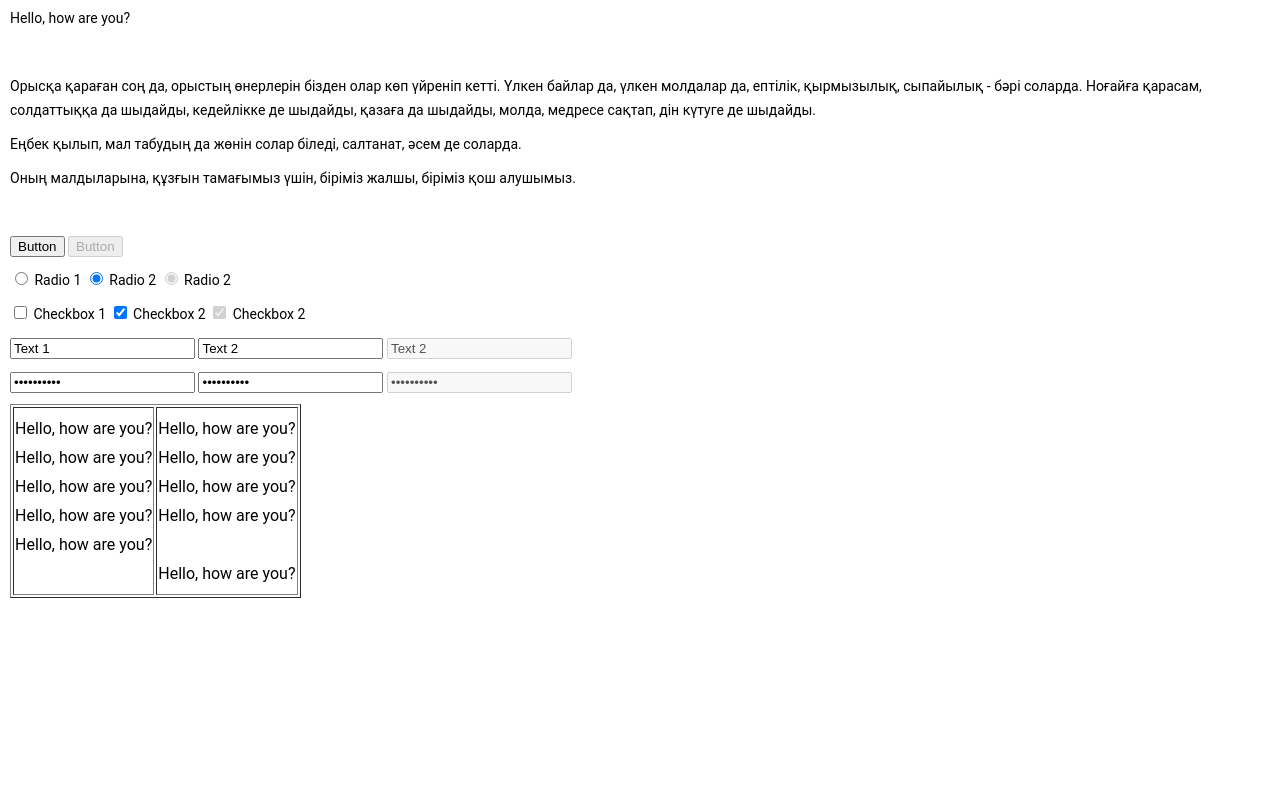
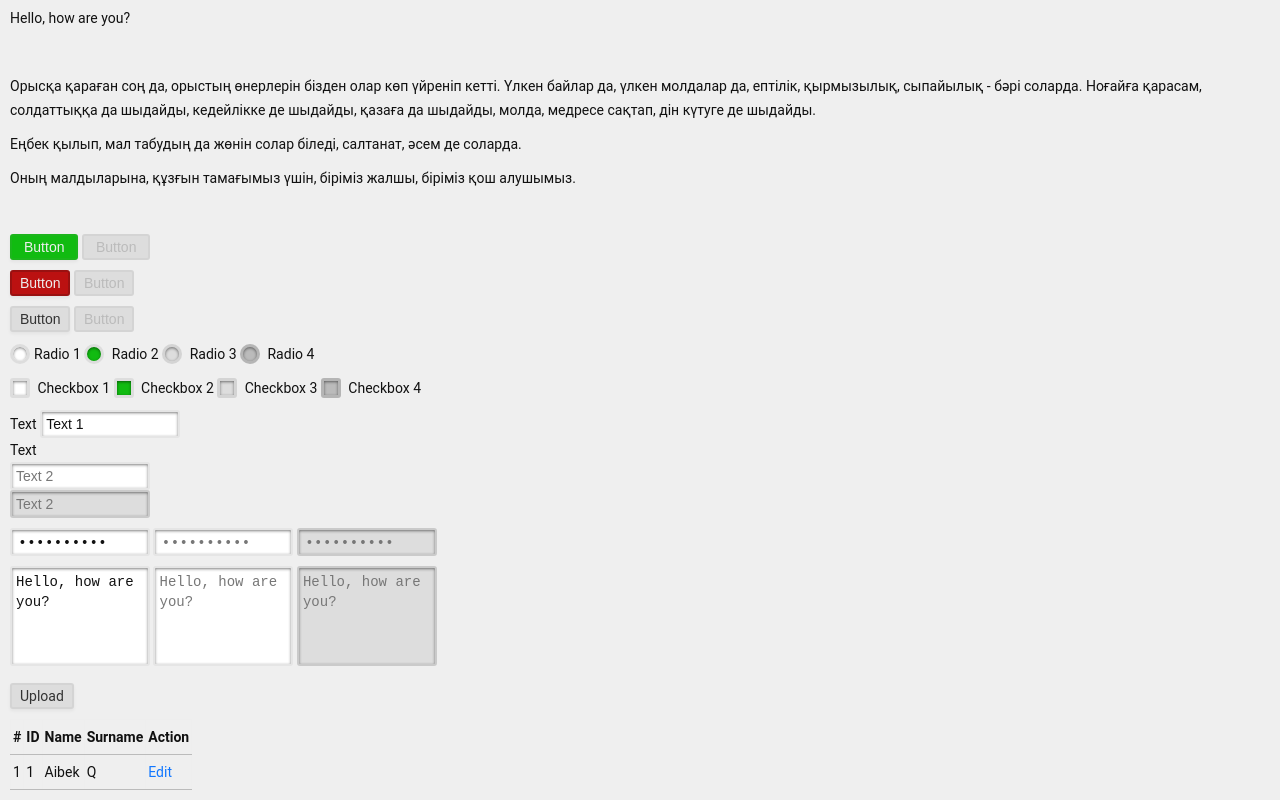
Before and after one commit to Max95Cohen/A, a website: page index.html in a window 1280 px wide. Shown: the part 888-1688 px from the top of the page. Before the commit the page ends 1496 px from the top, so only its background shows below. Drawn offline with Linux system fonts and the light colour scheme.

Commit message:
add, update files.

```diff
--- a/index.html
+++ b/index.html
@@ -1,18 +1,22 @@
+<meta charset="utf-8">
 <link href="/dist/app.css" rel="stylesheet" type="text/css">
 
 <body>
 
 <h1>Hello, how are you?</h1>
-<p>Мен бала күнімде естуші едім, біздің қазақ сартты көрсе, күлуші еді «енеңді ұрайын, кең қолтық, шүлдіреген тәжік, Арқадан үй төбесіне саламын деп, қамыс артқан, бұтадан қорыққан, көз көргенде «әке-үке» десіп, шығып кетсе, қызын боқтасқан, «сарт-сұрт деген осы» деп.</p>
+<p>Мен бала күнімде естуші едім, біздің қазақ сартты көрсе, күлуші еді «енеңді ұрайын, кең қолтық, шүлдіреген тәжік, Арқадан үй төбесіне саламын деп, қамыс артқан, бұтадан қорыққан, көз көргенде
+    «әке-үке» десіп, шығып кетсе, қызын боқтасқан, «сарт-сұрт деген осы» деп.</p>
 
 <h2>Hello, how are you?</h2>
-<p>Ноғайды көрсе, оны да боқтап күлуші еді: «түйеден қорыққан ноғай, атқа мінсе - шаршап, жаяу жүрсе - демін алады, ноғай дегенше, ноқай десеңші, түкке ыңғайы келмейді, солдат ноғай, қашқын ноғай, башалшік ноғай» деп.</p>
+<p>Ноғайды көрсе, оны да боқтап күлуші еді: «түйеден қорыққан ноғай, атқа мінсе - шаршап, жаяу жүрсе - демін алады, ноғай дегенше, ноқай десеңші, түкке ыңғайы келмейді, солдат ноғай, қашқын ноғай,
+    башалшік ноғай» деп.</p>
 
 <h3>Hello, how are you?</h3>
 <p>Орысқа да күлуші еді: «ауылды көрсе шапқан, жаман сасыр бас орыс» Орыс ойына келгенін қылады деген... не айтса соған нанады, «ұзын құлақты тауып бар депті» деп.</p>
 
 <h4>Hello, how are you?</h4>
-<p>Сонда мен ойлаушы едім: ей, құдай-ай, бізден басқа халықтың бәрі антұрған, жаман келеді екен, ең тәуір халық біз екенбіз деп, әлгі айтылмыш сөздерді бір үлкен қызық көріп, қуанып күлуші едім Енді қарап тұрсам, сарттың екпеген егіні жоқ, шығармаған жемісі жоқ, саудагерінің жүрмеген жері жоқ, қылмаған шеберлігі жоқ.</p>
+<p>Сонда мен ойлаушы едім: ей, құдай-ай, бізден басқа халықтың бәрі антұрған, жаман келеді екен, ең тәуір халық біз екенбіз деп, әлгі айтылмыш сөздерді бір үлкен қызық көріп, қуанып күлуші едім Енді
+    қарап тұрсам, сарттың екпеген егіні жоқ, шығармаған жемісі жоқ, саудагерінің жүрмеген жері жоқ, қылмаған шеберлігі жоқ.</p>
 
 <h5>Hello, how are you?</h5>
 <p>Өзіменен өзі әуре болып, біріменен бірі ешбір шаһары жауласпайды! Орысқа қарамай тұрғанда қазақтың өлісінің ахиреттігін, тірісінің киімін сол жеткізіп тұрды.</p>
@@ -42,7 +46,8 @@
 
 <br>
 
-<p>Орысқа қараған соң да, орыстың өнерлерін бізден олар көп үйреніп кетті. Үлкен байлар да, үлкен молдалар да, ептілік, қырмызылық, сыпайылық - бәрі соларда. Ноғайға қарасам, солдаттыққа да шыдайды, кедейлікке де шыдайды, қазаға да шыдайды, молда, медресе сақтап, дін күтуге де шыдайды.</p>
+<p>Орысқа қараған соң да, орыстың өнерлерін бізден олар көп үйреніп кетті. Үлкен байлар да, үлкен молдалар да, ептілік, қырмызылық, сыпайылық - бәрі соларда. Ноғайға қарасам, солдаттыққа да шыдайды,
+    кедейлікке де шыдайды, қазаға да шыдайды, молда, медресе сақтап, дін күтуге де шыдайды.</p>
 <p>Еңбек қылып, мал табудың да жөнін солар біледі, салтанат, әсем де соларда.</p>
 <p>Оның малдыларына, құзғын тамағымыз үшін, біріміз жалшы, біріміз қош алушымыз.</p>
 
@@ -52,11 +57,18 @@
     <button>Button</button>
     <button disabled>Button</button>
 </p>
-
+<p>
+    <button class="exit">Button</button>
+    <button class="exit" disabled>Button</button>
+</p>
+<p>
+    <button class="grey">Button</button>
+    <button class="grey" disabled>Button</button>
+</p>
 
 <p>
     <label>
-        <input name="radio" type="radio" value="1"> Radio 1
+        <input name="radio" type="radio" value="1"><span>Radio 1</span>
     </label>
 
     <label>
@@ -64,7 +76,11 @@
     </label>
 
     <label>
-        <input checked disabled name="radio_" type="radio" value="3"> Radio 2
+        <input disabled name="radio_" type="radio" value="3"> Radio 3
+    </label>
+
+    <label>
+        <input checked disabled name="radio_" type="radio" value="3"> Radio 4
     </label>
 </p>
 
@@ -78,56 +94,90 @@
     </label>
 
     <label>
-        <input checked disabled name="checkbox" type="checkbox" value="3"> Checkbox 2
+        <input disabled name="checkbox" type="checkbox" value="3"> Checkbox 3
+    </label>
+
+    <label>
+        <input checked disabled name="checkbox" type="checkbox" value="3"> Checkbox 4
     </label>
 </p>
 
 <p>
     <label>
-        <input name="checkbox" type="text" value="Text 1">
+        <span class="text">Text</span>
+        <input name="text" type="text" value="Text 1">
     </label>
 
+    <br>
+
     <label>
-        <input name="checkbox" type="text" value="Text 2">
+        <span class="text">Text</span>
+        <br>
+        <input readonly name="text" type="text" value="Text 2">
     </label>
 
+    <br>
+
     <label>
-        <input disabled name="checkbox" type="text" value="Text 2">
+        <input disabled name="text" type="text" value="Text 2">
     </label>
 </p>
 
 <p>
     <label>
-        <input name="checkbox" type="password" value="Password 1">
+        <input name="password" type="password" value="Password 1">
     </label>
 
     <label>
-        <input name="checkbox" type="password" value="Password 2">
+        <input readonly name="password" type="password" value="Password 2">
     </label>
 
     <label>
-        <input disabled name="checkbox" type="password" value="Password 2">
+        <input disabled name="password" type="password" value="Password 2">
     </label>
 </p>
 
+<p>
+    <label>
+        <textarea name="textarea">Hello, how are you?</textarea>
+    </label>
+
+    <label>
+        <textarea readonly name="textarea">Hello, how are you?</textarea>
+    </label>
+
+    <label>
+        <textarea disabled name="textarea">Hello, how are you?</textarea>
+    </label>
+</p>
+
+<p>
+    <label class="button" for="file" tabindex="0">Upload</label>
+    <b id="selected"></b>
+</p>
+
+<input accept="image/gif,image/jpeg,image/png" id="file" name="file" type="file" tabindex="-1">
+
 <table border="1">
+    <thead>
+    <tr>
+        <th>#</th>
+        <th>ID</th>
+        <th>Name</th>
+        <th>Surname</th>
+        <th>Action</th>
+    </tr>
+    </thead>
+
     <tbody>
-        <tr>
-            <td>
-                <p>Hello, how are you?</p>
-                <p>Hello, how are you?</p>
-                <p>Hello, how are you?</p>
-                <p>Hello, how are you?</p>
-                <p>Hello, how are you?</p>
-            </td>
-            <td>
-                <p>Hello, how are you?</p>
-                <p>Hello, how are you?</p>
-                <p>Hello, how are you?</p>
-                <p>Hello, how are you?</p>
-                <br>
-                <p>Hello, how are you?</p>
-            </td>
-        </tr>
+    <tr>
+        <td>1</td>
+        <td>1</td>
+        <td>Aibek</td>
+        <td>Q</td>
+        <td>
+            <a href="#">Edit</a>
+        </td>
+    </tr>
     </tbody>
 </table>
--- /dev/null
+++ b/source/_colorVariables.scss
@@ -0,0 +1,25 @@
+$colorWhite: #fff;
+$colorWhiteGrey: #eee;
+$colorWhiteDark: #ddd;
+
+$colorGrey: #777;
+$colorGreyDark: #333;
+$colorGreyWhite: #bbb;
+
+$colorGreen: #1b1;
+$colorGreenDark: #191;
+
+$colorBlue: #19f;
+$colorBlue2: #17d;
+$colorBlue3: #15b;
+
+$colorRedWhite: #d11;
+$colorRed: #b11;
+$colorRedDark: #911;
+
+$colorYellow: #fe1;
+$colorYellowDark: #dc1;
+
+$colorBackground: #efefef;
+$colorText: #111;
+$colorLink: #17f;
--- /dev/null
+++ b/source/_div.scss
@@ -0,0 +1,30 @@
+@import 'variables';
+
+div {
+  &#first,
+  &#background,
+  &#preload {
+    height: 100%;
+    left: 0;
+    position: fixed;
+    top: 0;
+    width: 100%;
+  }
+
+  &#first {
+    background: $colorWhite;
+    z-index: 99999;
+  }
+
+  &#background {
+    background: rgba(0, 0, 0, $opacity);
+    z-index: 999;
+  }
+
+  &#preload {
+    height: 0;
+    bottom: 0;
+    visibility: hidden;
+    width: 0;
+  }
+}
--- /dev/null
+++ b/source/_fonts.scss
@@ -0,0 +1,5 @@
+@font-face {
+  font-family: RR;
+  src: url('/fonts/robotoRegular.woff2') format('woff2'),
+  url('/fonts/robotoRegular.woff') format('woff');
+}
--- a/source/_forms.scss
+++ b/source/_forms.scss
@@ -1,11 +1,218 @@
+@import "variables";
+
+$borderColorButtonRGBA: rgba(127, 127, 127, .1);
+$borderColorTextRGBA: rgba(127, 127, 127, .2);
+
+$borderRadius: 3px;
+$borderWidth: 2px;
+
+$boxShadowButton: 0 2px 3px rgba(127, 127, 127, .1);
+$boxShadowText: 0 1px 3px rgba(0, 0, 0, .5);
+
 $size: 20px;
 
-/*input[type="radio"] {
+input[type="checkbox"],
+input[type="radio"] {
   -webkit-appearance: none;
 
   background: $colorWhite;
-  border: 4px solid $colorGreen;
+  border: $borderRadius solid $colorWhiteDark;
+  box-shadow: inset $boxShadowText;
+  box-sizing: border-box;
+  height: $size;
+  margin: 2px $marginLittle 0 0;
+  transition: background-color .3s;
+  vertical-align: top;
+  width: $size;
+
+  &:not(:disabled) {
+    &:focus,
+    &:hover {
+      background: $colorBlue;
+      cursor: pointer;
+    }
+  }
+
+  &:checked {
+    background: $colorGreen;
+    border-color: $colorWhiteDark;
+  }
+
+  &:disabled {
+    background: $colorWhiteDark;
+    border-color: $borderColorButtonRGBA;
+    cursor: default;
+
+    &:checked {
+      background: $colorGreyWhite;
+    }
+  }
+}
+
+a.button,
+button,
+input,
+label.button,
+textarea {
+  border-radius: $borderRadius;
+}
+
+/*input[type="checkbox"] {
+  border-radius: $borderRadius;
+}*/
+
+input[type="radio"] {
   border-radius: 50%;
-  height: $size;
-  width: $size;
+}
+
+
+
+
+
+a.button,
+button,
+//button#radio,
+input[type="button"],
+input[type="password"],
+input[type="submit"],
+input[type="text"],
+textarea {
+  font-size: $fontSize;
+}
+
+label.button {
+  display: inline-block;
+}
+
+input[type="number"],
+input[type="password"],
+input[type="text"],
+textarea {
+  background: $colorWhite;
+  border: $borderWidth solid $borderColorTextRGBA;
+  box-shadow: inset $boxShadowText;
+  color: $colorText;
+  padding: 4px;
+  transition: border-color .3s, color .3s;
+  width: 140px;
+
+  &:not(:read-only),
+  &:not(:disabled ) {
+    &:focus,
+    &:hover {
+      background: $colorWhite;
+      border: $borderWidth solid $colorBlue2;
+      color: $colorBlue3;
+    }
+  }
+
+  &:disabled {
+    background: $colorWhiteDark;
+    border-color: $borderColorTextRGBA;
+    color: $colorGrey;
+  }
+
+  &:read-only {
+    color: $colorGrey;
+  }
+}
+
+input[type="password"] {
+  letter-spacing: 4px;
+  padding-left: 8px;
+  padding-right: 2px;
+}
+
+/*input[type="number"],
+input[type="password"],
+input[type="text"],
+textarea {
 }*/
+
+
+a.button,
+button,
+input[type="button"],
+input[type="submit"],
+label.button {
+  -webkit-appearance: none;
+
+  background: $colorGreen;
+  //border: $borderWidth solid $colorGreenDark;
+  border: $borderWidth solid $borderColorButtonRGBA;
+  box-shadow: $boxShadowButton;
+  color: $colorWhiteGrey;
+  cursor: pointer;
+  line-height: $fontSize;
+  padding: 4px 12px;
+  transition: background-color .3s, border-color .3s, color .3s;
+
+  &:not(:disabled) {
+    &:focus,
+    &:hover {
+      background: $colorBlue;
+      border-color: $colorBlue2;
+      color: $colorWhite;
+    }
+  }
+
+  &:disabled {
+    background: $colorWhiteDark;
+    border-color: $borderColorButtonRGBA;
+    box-shadow: none;
+    color: $colorGreyWhite;
+    cursor: default;
+  }
+}
+
+input[type="file"] {
+  display: none;
+}
+
+/*a.button,
+button,
+input[type="button"],
+input[type="submit"],
+label.button {
+}*/
+
+textarea {
+  height: 100px;
+  line-height: 20px;
+  resize: none;
+}
+
+.exit,
+.grey,
+label.button {
+  padding: 4px 8px;
+}
+
+.exit {
+  background: $colorRed;
+  border: $borderWidth solid $colorRedDark;
+
+  &:not(:disabled) {
+    &:focus,
+    &:hover {
+      background: $colorRedWhite;
+      border-color: $colorRed;
+    }
+  }
+}
+
+.grey,
+label.button {
+  background: $colorWhiteDark;
+  border-color: $borderColorButtonRGBA;
+  color: $colorGreyDark;
+
+  &:not(:disabled) {
+    &:focus,
+    &:hover {
+      background: $colorYellow;
+      border-color: $borderColorButtonRGBA;
+      color: $colorGreyDark;
+    }
+  }
+}
--- /dev/null
+++ b/source/_helpers.scss
@@ -0,0 +1,40 @@
+@import "variables";
+
+@each $suffix, $property in (l, left), (n, none), (r, right) {
+  .f#{$suffix} {
+    float: $property;
+  }
+}
+
+.ffm {
+  font-family: monospace;
+}
+
+@each $prefix in m, p {
+  @each $suffix, $propertyType in (b, bottom), (l, left), (r, right), (t, top) {
+    .#{$prefix}#{$suffix} {
+      margin-#{$propertyType}: $margin;
+    }
+  }
+}
+
+
+@each $prefix in m, p {
+  @each $suffix, $propertyType in (b, bottom), (l, left), (r, right), (t, top) {
+    .#{$prefix}#{$suffix}#{$marginLittle} {
+      margin-#{$propertyType}: #{$marginLittle}px;
+    }
+  }
+}
+
+@each $suffix, $property in (c, center), (l, left), (r, right) {
+  .ta#{$suffix} {
+    text-align: $property;
+  }
+}
+
+@each $suffix, $property in (u, uppercase), (l, lowercase) {
+  .tt#{$suffix} {
+    text-transform: $property;
+  }
+}
--- /dev/null
+++ b/source/_table.scss
@@ -0,0 +1,13 @@
+@import "variables";
+
+table {
+  border: 0;
+  border-bottom: 1px solid $colorGreyWhite;
+  border-collapse: collapse;
+}
+
+td, th {
+  font-size: $fontSize;
+  line-height: $fontSize;
+  padding: $margin 2px;
+}
--- /dev/null
+++ b/source/_variables.scss
@@ -0,0 +1,12 @@
+$fontFamily: Ubuntu, 'Ubuntu Regular', Roboto, 'Roboto Regular', RR, sans-serif;
+$fontHeight: 24px;
+$fontSize: 14px;
+
+$font: 400 #{$fontSize}/#{$fontHeight} $fontFamily;
+
+$margin: 10px;
+$marginLittle: 4px;
+
+$opacity: .5;
+
+@import "colorVariables";
--- a/source/app.scss
+++ b/source/app.scss
@@ -1,50 +1,59 @@
-$colorWhite: #fff;
-$colorWhiteGrey: #eee;
-$colorGrey: #777;
-
-$colorGreen: #1b1;
-$colorBlue: #19f;
-
-$fontFamily: Ubuntu, Roboto, 'Roboto Regular', sans-serif;
-$fontHeight: 24px;
-$fontSize: 14px;
-
-$font: 400 #{$fontSize}/#{$fontHeight} $fontFamily;
-
-$margin: 10px;
+@import "fonts";
+@import 'variables';
 
 * {
   outline: none;
 }
 
-html, body {
+a {
+  &:active,
+  &:link,
+  &:visited {
+    color: $colorLink;
+    text-decoration: none;
+  }
 
+  &:focus,
+  &:hover {
+    text-decoration: underline;
+  }
 }
 
 body {
+  background: $colorBackground;
+  color: $colorText;
   font: $font;
+  //font-family: RR, Roboto, "Robot Regular", sans-serif;
+  //font-size: $fontSize;
   margin: $margin;
 }
 
 br {
+}
 
+iframe {
+  border: 0;
 }
 
 p {
+  line-height: $fontHeight;
   margin: $margin 0;
+
+  label {
+    display: inline-block;
+  }
 }
 
 td {
   vertical-align: top;
 }
 
-$sizes:
-  'h1' 28px 28px,
-  'h2' 24px 24px,
-  'h3' 18px 18px,
-  'h4' 14px 14px,
-  'h5' 12px 12px,
-  'h6' 10px 10px;
+$sizes: h1 28px 28px,
+h2 24px 24px,
+h3 18px 18px,
+h4 14px 14px,
+h5 12px 12px,
+h6 10px 10px;
 
 @each $name, $size, $height in $sizes {
   #{$name} {
@@ -54,4 +63,58 @@ $sizes:
   }
 }
 
+@import "div";
 @import "forms";
+@import "table";
+@import "helpers";
+
+
+/*div.enter {
+  margin: auto;
+  width: 150px;
+}*/
+
+/*p {
+  margin-bottom: 10px;
+}*/
+
+/*div.textarea {
+  padding-right: 10px;
+}*/
+
+
+/*h1 {
+  font-size: 24px;
+}
+
+h2 {
+  font-size: 20px;
+}
+
+h3 {
+  font-size: 16px;
+}*/
+
+
+/*.loading, .loading:focus, .loading:hover {
+  background: #1fbfff url(a.gif) no-repeat scroll center center !important;
+  border: 1px solid #1f9fdf !important;
+  color: transparent !important;
+}
+
+.loadingtext, .loadingtext:focus, .loadingtext:hover {
+  background: url(b.gif) no-repeat scroll center center !important;
+  color: transparent !important;
+}*/
+
+/*.inactive, .inactive:focus, .inactive:hover {
+  background: #7fbf7f !important;
+  border: 1px solid #7f9f7f !important;
+  color: #efefef !important;
+  cursor: default !important;
+}*/
+
+/*.cancel {
+  position: relative;
+  top: 5px;
+}*/
```
Also changed, not shown: dist/app.css, fonts/robotoRegular.woff (added), fonts/robotoRegular.woff2 (added).
